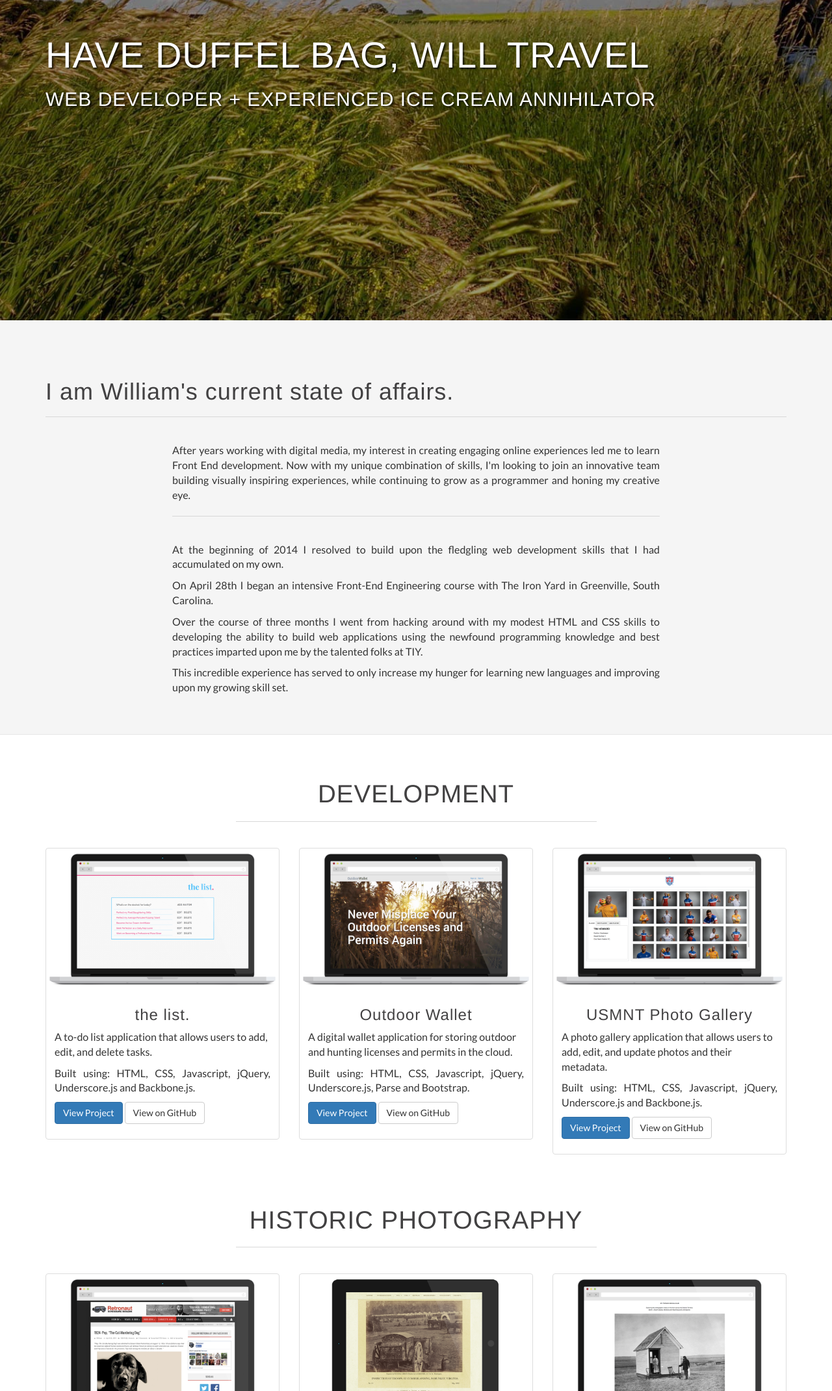
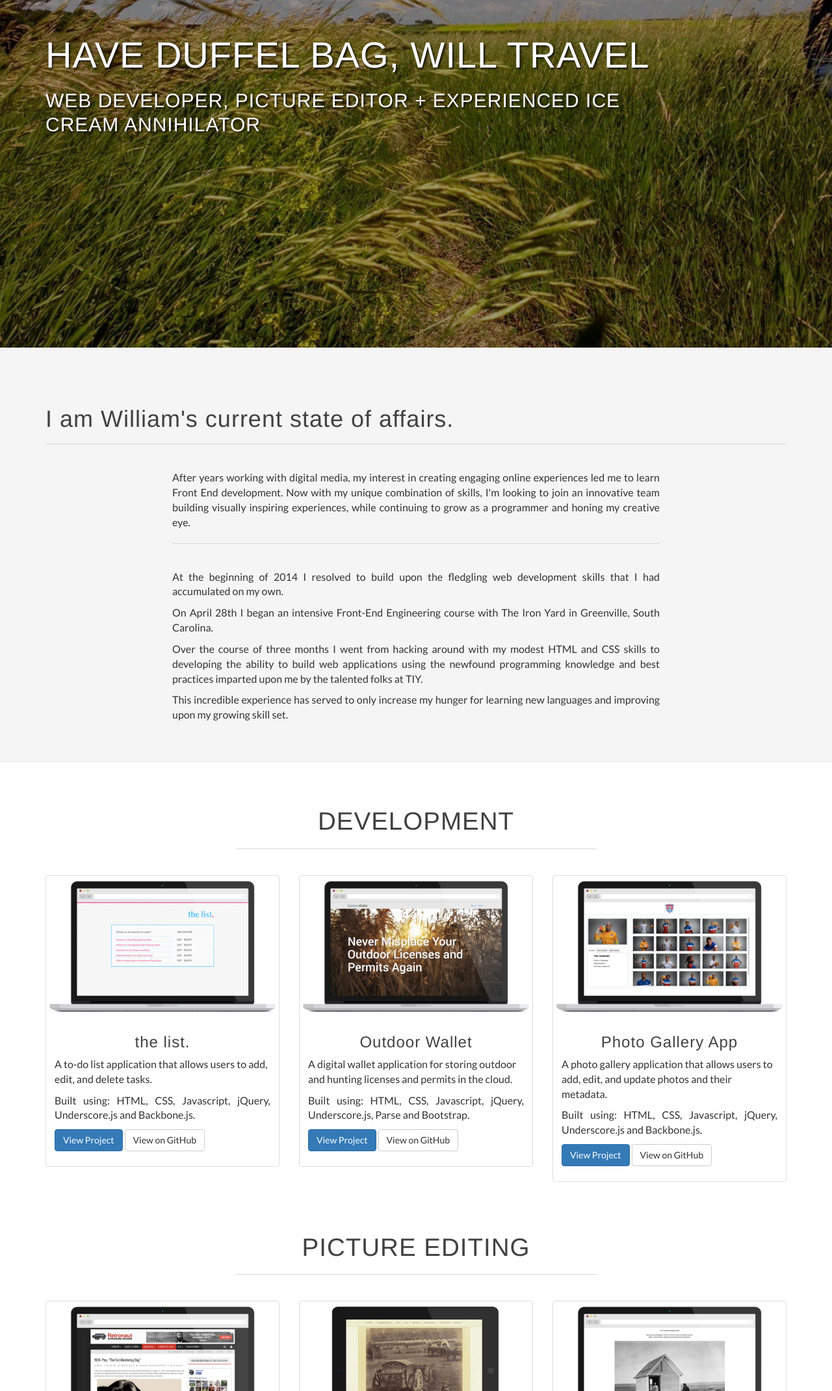
Before and after one commit to williamcreighton/portfolio, a website: page app/index.html in a window 1280 px wide. Shown: the part 260-2401 px from the top of the page at 65% size. Drawn offline with nearby package versions, Linux system fonts and the light colour scheme; files that its build step writes are made by us from their sources.

Commit message:
Modified tag line and header

```diff
--- a/app/index.html
+++ b/app/index.html
@@ -80,7 +80,7 @@
                   </div>
                 </div>
               </div>
-              <h2>Web Developer + Experienced Ice Cream Annihilator</h2>
+              <h2>Web Developer, Picture Editor + Experienced Ice Cream Annihilator</h2>
               <!-- <h3>Have Duffel Bag, Will Travel</h3> -->
               <div class="intro-background"></div>
             </div>
@@ -185,7 +185,7 @@
                 </div>
               </div>
               <div class="caption">
-                <h3 class="portfolio-inner-header">USMNT Photo Gallery</h3>
+                <h3 class="portfolio-inner-header">Photo Gallery App</h3>
                 <p class="portfolio-description">A photo gallery application that allows users to add, edit, and update photos and their metadata.</p>
                 <p>Built using: HTML, CSS, Javascript, jQuery, Underscore.js and Backbone.js.</p>
                 <p class="portfolio-description"><a href="http://williamcreighton.github.io/Backbone-Photo-Gallery-HW/" target="_blank" class="btn btn-primary" role="button">View Project</a> <a href="https://github.com/williamcreighton/Backbone-Photo-Gallery-HW" target="_blank" class="btn btn-default" role="button">View on GitHub</a></p>
@@ -198,7 +198,7 @@
       <div class="container">
         <div class="row">
           <div class="col-lg-6 col-lg-offset-3 col-sm-6">
-            <h2 class="portfolio-header portfolio-padding">HISTORIC PHOTOGRAPHY</h2>
+            <h2 class="portfolio-header portfolio-padding">PICTURE EDITING</h2>
             <hr class="section-heading-spacer">
           </div>
         </div>
--- a/app/styles/main.scss
+++ b/app/styles/main.scss
@@ -172,6 +172,7 @@ p {
   text-shadow: 2px 2px 3px rgba(0,0,0,0.8);
   font-family: "Helvetica Neue", Helvetica, Arial, sans-serif;
   text-transform: uppercase;
+  line-height: 1.25em;
 }
 
 @media(max-width:767px) {
```
Also changed, not shown: dist/index.html, dist/styles/4ff80741.main.css (added).
